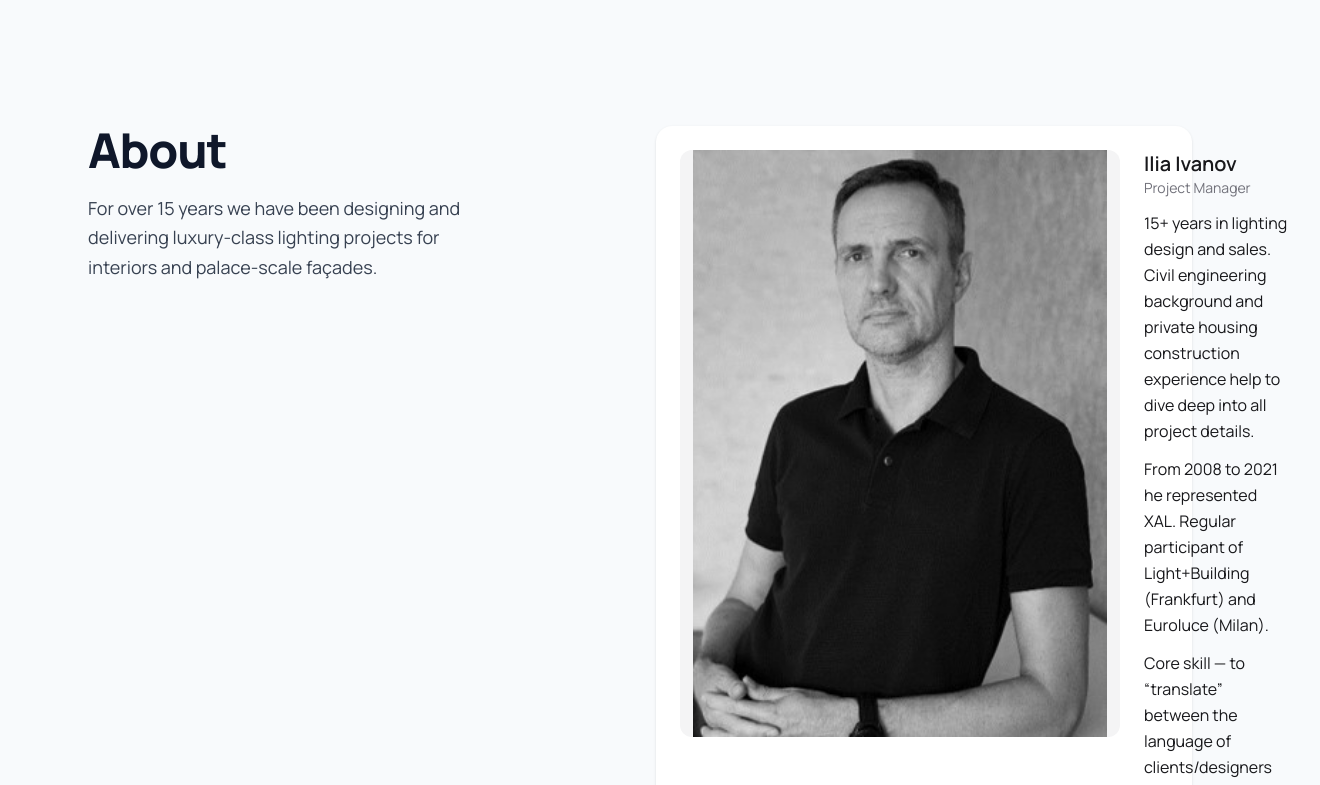
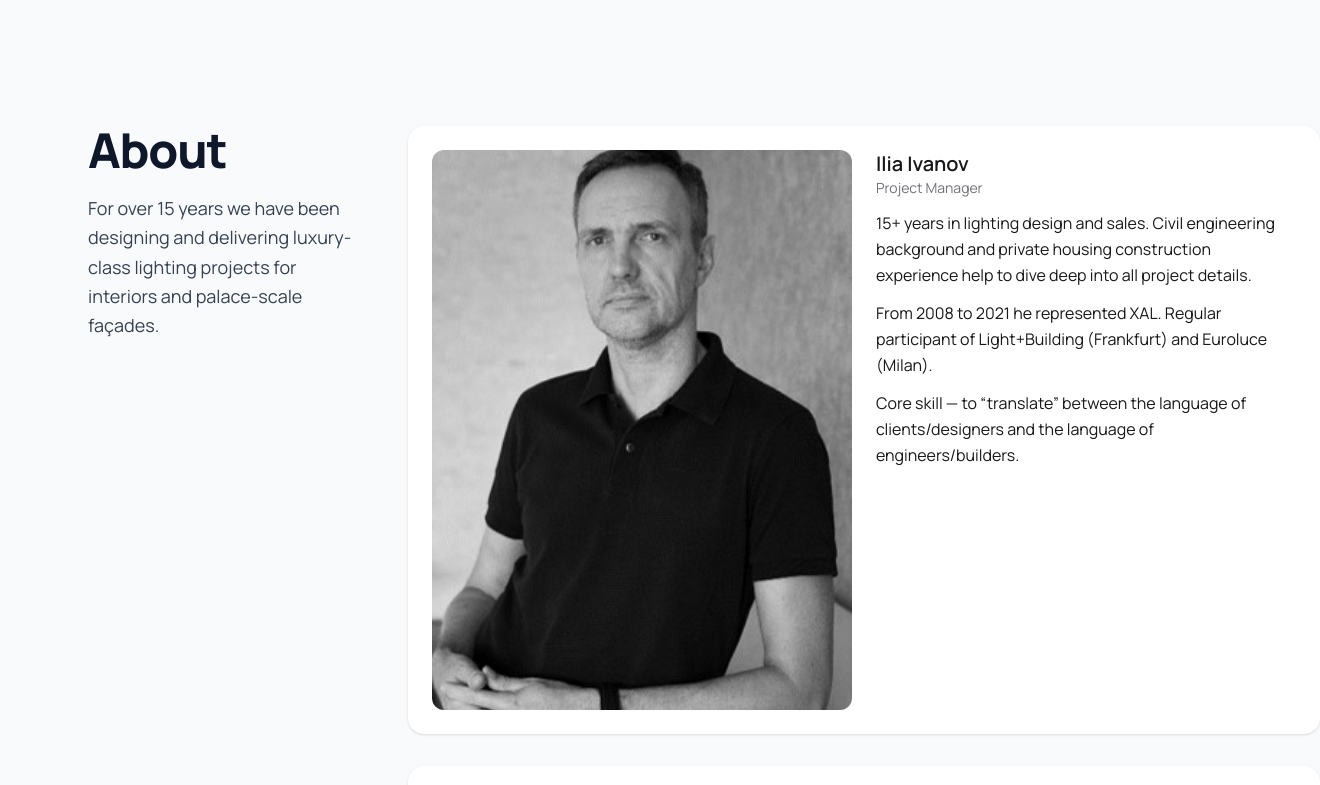
Before and after one commit to ilyaivanov239-rgb/GFLight, a Next.js app: page /en in a window 1280 px wide. Shown: the part 3300-4085 px from the top of the page, 1320 px wide, since content can reach past the window. Built offline with nearby package versions, Linux system fonts and the light colour scheme.

Commit message:
Update page.tsx

```diff
--- a/app/[lang]/page.tsx
+++ b/app/[lang]/page.tsx
@@ -453,14 +453,15 @@ const getBio  = (p: Person, lang: Lang) => p.bio[lang]  || p.bio.en;
 
       {/* ABOUT */}
 <section id="about-section" className="scroll-mt-24 py-20 px-6 max-w-6xl mx-auto">
-  <div className="grid md:grid-cols-2 gap-8 items-start">
-    {/* Левый столбец: заголовок и текст */}
+  {/* Левый столбец теперь уже, правый — вся остальная ширина */}
+  <div className="grid md:grid-cols-[280px_1fr] gap-10 items-start">
+    {/* ЛЕВО: заголовок и короткий текст */}
     <div className="space-y-5">
       <h2 className="text-4xl md:text-5xl font-extrabold tracking-tight">
         {lang === 'en' ? 'About' : lang === 'pt' ? 'Sobre' : 'О нас'}
       </h2>
 
-      <p className="text-gray-700 text-lg leading-relaxed max-w-[36ch]">
+      <p className="text-gray-700 text-[18px] leading-relaxed">
         {lang === 'en'
           ? 'For over 15 years we have been designing and delivering luxury-class lighting projects for interiors and palace-scale façades.'
           : lang === 'pt'
@@ -469,24 +470,25 @@ const getBio  = (p: Person, lang: Lang) => p.bio[lang]  || p.bio.en;
       </p>
     </div>
 
-    {/* Правая колонка: карточки людей */}
-    <div className="space-y-6">
+    {/* ПРАВО: карточки людей */}
+    <div className="space-y-8">
       {PEOPLE.map((p) => (
         <div
           key={p.id}
-          className="grid grid-cols-[380px,1fr] md:grid-cols-[440px,1fr] gap-6 bg-white text-zinc-900 rounded-2xl p-5 md:p-6 shadow"
+          /* карточка шире; фото и текст одинаковой ширины */
+          className="grid grid-cols-1 md:grid-cols-[420px_420px] gap-6 bg-white text-zinc-900 rounded-2xl p-5 md:p-6 shadow overflow-hidden"
         >
-          {/* Фото — шире, без «срезанной» головы */}
-          <div className="aspect-[3/4] w-full">
+          {/* Фото: чётко подрезается скруглением, без «срезанной головы» */}
+          <div className="w-full aspect-[3/4] rounded-xl overflow-hidden">
             <img
               src={p.photo}
               alt={getName(p, lang)}
-              className="w-full h-full object-contain rounded-xl bg-zinc-100"
+              className="w-full h-full object-cover"
             />
           </div>
 
-          {/* Текст */}
-          <div>
+          {/* Текст — ширина как у фото */}
+          <div className="w-full">
             <h3 className="text-xl font-semibold">{getName(p, lang)}</h3>
             <div className="text-sm text-zinc-500 mb-3">{getRole(p, lang)}</div>
 
@@ -501,6 +503,7 @@ const getBio  = (p: Person, lang: Lang) => p.bio[lang]  || p.bio.en;
     </div>
   </div>
 </section>
+
 
 
 
```
